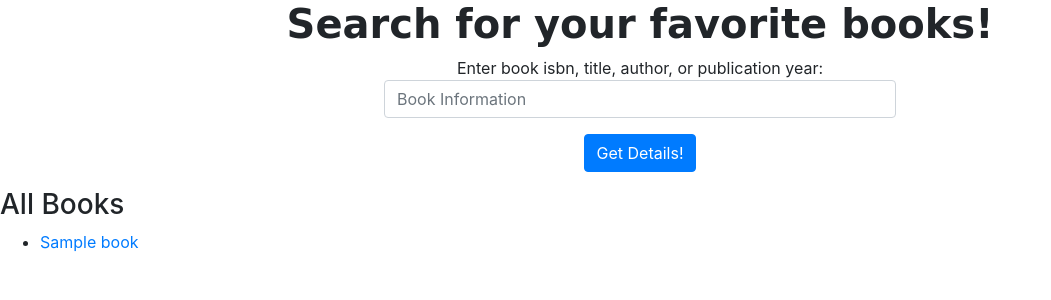
After one commit to mmorykan/CS50Project1, a Flask app: template templates/books.html in a window 1280 px wide. The commit adds this page. Shown: the top 300 px of the page, without its empty margins (0-1051 px from the left). Run offline with Flask 2, Linux system fonts and the light colour scheme; the template is opened without the code that fills it: most values are stand-ins (such as "Sample title", 1, 10 or a date in 2020); some libraries are stand-ins or nearby versions.

```diff
--- a/application.py
+++ b/application.py
@@ -55,14 +55,14 @@ def register_account():
     if username and password:
         user = db.execute('SELECT * FROM users WHERE username = :username', {'username': username}).fetchone()
         if user:
-            return render_template('error.html', message='Username already exists!')
+            return render_template('error_login.html', message='Username already exists! Try again.')
 
         db.execute('INSERT INTO users (username, password) VALUES (:username, :password)', {'username': username, 'password': password})
         db.commit()
         return render_template('success.html')
 
     else:
-        return render_template('error.html', message='Enter a username and password.')
+        return render_template('error_login.html', message='Enter a username and password.')
 
 
 @app.route('/login_account', methods=['POST'])
@@ -74,11 +74,38 @@ def login_account():
         user = db.execute('SELECT * FROM users WHERE username = :username AND password = :password', {'username': username, 'password': password}).fetchone()
         if user:
             return render_template('success.html', username=username)
-        return render_template('error.html', message='username or password is incorrect.')
+        return render_template('error_login.html', message='username or password is incorrect.')
     else:
-        return render_template('error.html', message='Enter a username and password.')
+        return render_template('error_login.html', message='Enter a username and password.')
 
 
-@app.route('/search')
+@app.route('/books')
+def books():
+    books = db.execute('SELECT * FROM books').fetchall()
+    return render_template('books.html', books=books)
+
+
+@app.route('/books/search', methods=['POST'])
 def search():
-    return render_template('search.html')
+
+    book_info = request.form.get('book_info')
+    if not book_info:
+        return render_template('error_search.html', message='No results matching your search. Try again.')
+
+    if book_info.isnumeric() and len(book_info) < 5:
+        books = db.execute(f"SELECT * FROM books WHERE year LIKE '%{int(book_info)}%'").fetchall()
+    else:
+        books = db.execute(f"SELECT * FROM books WHERE isbn LIKE '%{book_info}%' OR title LIKE '%{book_info}%' OR author LIKE '%{book_info}%'").fetchall()
+
+    if not books:
+        return render_template('error_search.html', message='No results matching your search. Try again.')
+
+    return render_template('results.html', books=books)
+
+
+@app.route('/books/<string:book_isbn>')
+def book(book_isbn):
+    print('made it here')
+    book = db.execute("SELECT * FROM books WHERE isbn = :book_isbn", {'book_isbn': book_isbn}).fetchone()
+
+    return render_template('review.html', book=book)
--- /dev/null
+++ b/templates/books.html
@@ -0,0 +1,31 @@
+{% extends "layout.html" %}
+
+{% block heading %}
+    Search for your favorite books!
+{% endblock %}
+
+{% block body %}
+<div style="text-align: center">
+    <form action="{{ url_for('search') }}" method="POST">
+        <div class="form-group">
+            Enter book isbn, title, author, or publication year:
+            <input id="login" class="form-control" name="book_info" placeholder="Book Information">
+        </div>
+        <div class="form-group">
+            <button type="submit" class="btn btn-primary">Get Details!</button>
+        </div>
+    </form>
+</div>
+<h3>All Books</h3>
+
+
+<ul>
+    {% for book in books %}
+        <li>
+            <a href="{{ url_for('book', book_isbn=book.isbn) }}">
+                {{ book.title }}
+            </a>
+        </li>
+    {% endfor %}
+</ul>
+{% endblock %}
--- a/templates/error.html
+++ b/templates/error_login.html
@@ -6,11 +6,11 @@
 
 {% block body %}
     <h3>
-        {{ message }} Try again:
+        {{ message }}
     </h3>
     <div>
         <a href="{{ url_for('login') }}">
-            <button class="btn btn-warning">Login!</button>
+            <button class="btn btn-warning">Retry</button>
         </a>
     </div>
 {% endblock %}
--- a/templates/search.html
+++ b/templates/review.html
@@ -1,9 +1,10 @@
 {% extends "layout.html" %}
 
 {% block heading %}
-    Search for your favorite books!
+    Leave a Review!
 {% endblock %}
 
 {% block body %}
-    <form
+
+
 {% endblock %}
--- a/templates/success.html
+++ b/templates/success.html
@@ -10,7 +10,7 @@
         You have successfully accessed your account. Time to start reviewing!
     </h3>
     <div>
-        <a href="{{ url_for('search') }}">
+        <a href="{{ url_for('books') }}">
             <button class="btn btn-success">Start Reviewing!</button>
         </a>
     </div>
```
Also changed, not shown: templates/error_search.html (added, +16 -0 lines), templates/results.html (added, +17 -0 lines), templates/sign_in.html (deleted).
